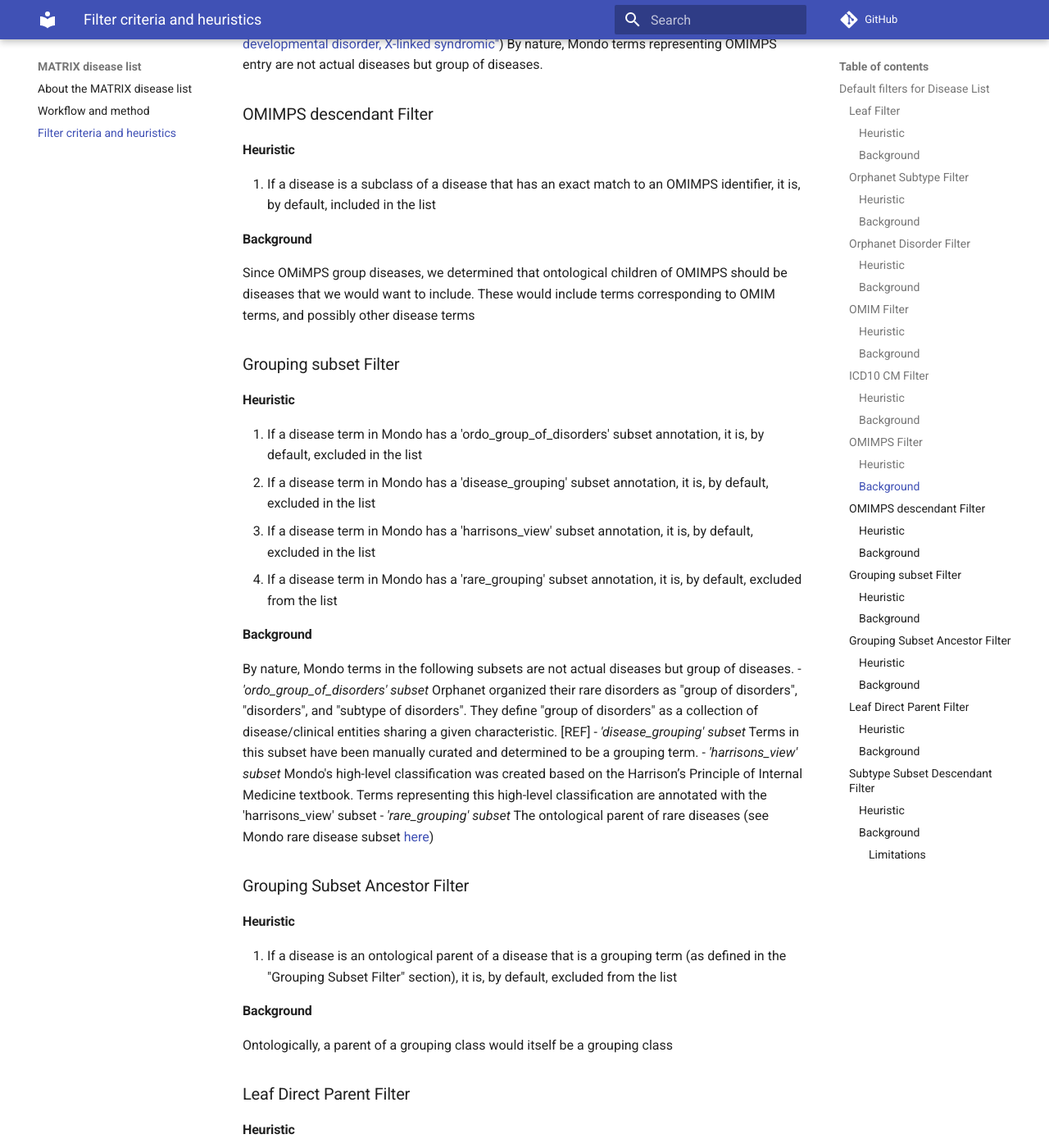
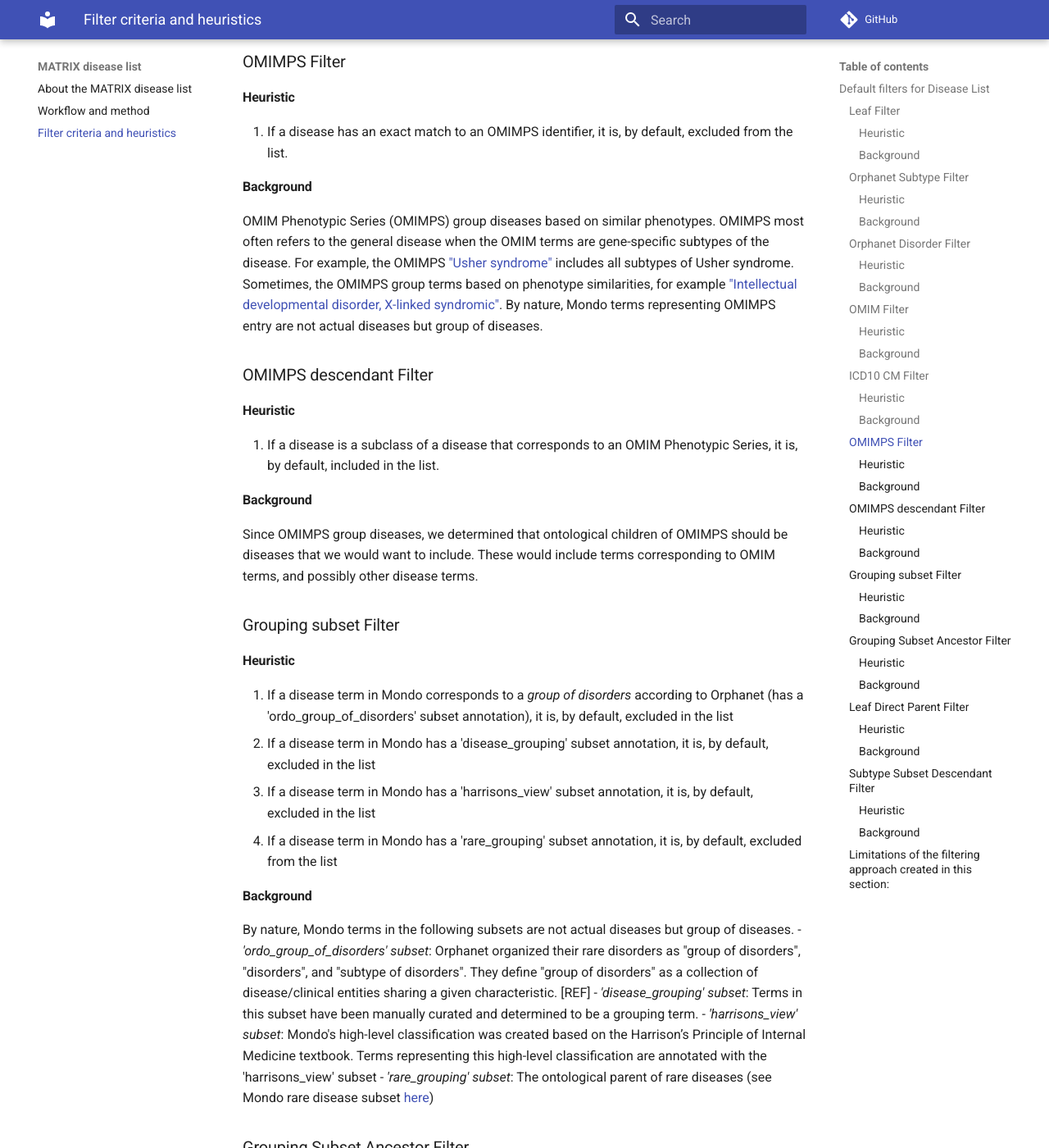
Before and after one commit to everycure-org/matrix-disease-list, an MkDocs documentation site: the page built from docs/filtering.md, in a window 1280 px wide and 1400 px high, scrolled down 2899 px. Shown: the whole window at 82% size. Built offline with MkDocs 1.6.1 and Material for MkDocs 9.7.7, drawn with Linux system fonts in a browser that asks for light colours; comment, search, counter and statistics services are not loaded; some of the changed text lies outside the part shown.

Commit message:
Update documentation on filtering
Adding table of contents, editing some of the sections.

```diff
--- a/docs/filtering.md
+++ b/docs/filtering.md
@@ -1,38 +1,54 @@
 ## Default filters for Disease List
 
 Here we outline and motivate the various filters we apply to construct the _diagnosable, clinically actionable diseases_.
+
 As described in our [workflow specification](workflow.md), these filters serve as _heuristics_ and are gradually overwritten by community and internal expert feedback.
 
-_List of current heurstics_:
+_List of current heurstics_ for the MATRIX disease list:
 
+- INCLUDE all [leaf classes](#leaf-filter)
+- INCLUDE all [direct parents of leaf classes](#filter-leaf) IF
+    - they are [mapped to ICD10 categories](#filter-icd10) OR
+    - they [correspond to OMIM diseases](#filter-omim) OR
+    - they [correspond to descendants of OMIM Phenotypic Series (OMIMPS)](#filter-omimps-descendants)
+    - they [correspond to Orphanet Disorders](#filter-orphanet-disorder)
+    - they [correspond to Orphanet Subtypes](#filter-orphanet-subtypes)
+
+<a id="filter-leaf"></a>
 
 ### Leaf Filter
 
 #### Heuristic
 
-1. If a disease has no ontological children, it is, by default, included in the list
+1. If a disease has no ontological children, it is, by default, included in the list.
 
 #### Background
 
-"Leaf diseases", ie the most specific disease terms in the ontology, most often represent disease subtypes. For genetic diseases, these represents diseases caused by variation in a specific gene.
+"Leaf diseases", ie the most specific disease terms in the ontology, most often represent specific diagnosable diseases.
+For genetic diseases, these represents diseases caused by variation in a specific gene.
+
+<a id="filter-orphanet-subtype"></a>
 
 ### Orphanet Subtype Filter
 
 #### Heuristic
 
-1. If a disease term in Mondo has a 'ordo_subtype_of_a_disorder' subset annotation, it is, by default, included in the list
+1. If a disease term in Mondo corresponds to a subtype of a disorder according to [Orphanet](https://www.orpha.net/), it is, by default, included in the list.
 
 #### Background
 
-Orphanet organized their rare disorders as "group of disorders", "disorders", and "subtype of disorders". They define "subtype of disorders" as sub-forms of a disease based on distinct presentation, etiology, or histological aspect. [REF]
+Orphanet organized their rare disorders as "group of disorders", "disorders", and "subtype of disorders".
+They define "subtype of disorders" as sub-forms of a disease based on distinct presentation, etiology, or histological aspect, [see details here](https://www.orpha.net/pdfs/orphacom/cahiers/docs/GB/eproc_disease_inventory_R1_Nom_Dis_EP_04.pdf).
 The Mondo disease terms representing diseases considered as "subtype of disorders" in Orphanet are annotated with the 'ordo_subtype_of_a_disorder' subset.
 These diseases are most often the most specific disease terms (most often "lead diseases").
+
+<a id="filter-orphanet-disorder"></a>
 
 ### Orphanet Disorder Filter
 
 #### Heuristic
 
-1. If a disease term in Mondo has a 'ordo_disorder' subset annotation, it is, by default, included in the list
+1. If a disease term in Mondo corresponds to an Orphanet disorder, it is, by default, included in the list [CHECK!].
 
 #### Background
 
@@ -40,24 +56,28 @@
 Orphanet conciders this level of classification as "diagnosable" disorder.
 These diseases are most often the ontological parents of "disease subtypes"
 
+<a id="filter-omim"></a>
 
 ### OMIM Filter
 
 #### Heuristic
 
-1. If a disease has an exact match to an OMIM identifier (ie disease entry), it is, by default, included in the list
+1. If a disease has an exact match to an OMIM identifier (ie disease entry), it is, by default, included in the list [CHECK!].
 
 #### Background
 
-The Online Mendelian Inheritance in Man (OMIM, https://www.omim.org/) catalogs human genes and genetic disorders and traits. All OMIM genetic disorders are represented in Mondo as a Mondo term with an "equivalent" (ie exact) cross-reference to OMIM.
-We concider OMIM diseases/disorders as diagnosable (since they are reported in the database)
+The Online Mendelian Inheritance in Man (OMIM, https://www.omim.org/) catalogs human genes and genetic disorders and traits.
+All OMIM genetic disorders have direct, equivalent correspondences in Mondo.
+We concider OMIM diseases/disorders as diagnosable (since they are reported in the database).
+
+<a id="filter-icd10"></a>
 
 ### ICD10 CM Filter
 
 #### Heuristic
 
-1. If a disease has an exact match to an ICD 10 category code, it is, by default, included in the list
-1. If a disease has an exact match to an ICD 10 chapter or chapter header code, it is, by default, excluded from the list
+1. If a disease has an exact match to an ICD 10 category code, it is, by default, included in the list.
+1. If a disease has an exact match to an ICD 10 chapter or chapter header code, it is, by default, excluded from the list.
 
 #### Background
 
@@ -77,34 +97,41 @@
 
 However, it's important to note that not all codes with periods are billable. Some may require additional digits for specificity. The exact rules can vary slightly depending on the specific implementation of ICD-10 (such as ICD-10-CM in the United States), but generally, the most specific codes (usually those with periods) are the billable ones.
 
+<a id="filter-omimps"></a>
+
 ### OMIMPS Filter
 
 #### Heuristic
 
-1. If a disease has an exact match to an OMIMPS identifier, it is, by default, excluded from the list
+1. If a disease has an exact match to an OMIMPS identifier, it is, by default, excluded from the list.
 
 #### Background
 
 OMIM Phenotypic Series (OMIMPS) group diseases based on similar phenotypes.
-OMIMPS most often refers to the general disease when the OMIM terms are gene-specific subtypes of the disease. For example, the OMIM-PS ["Usher syndrome"](https://www.omim.org/phenotypicSeries/PS276900) includes all subtypes of Usher syndrome.
-Sometimes, the OMIMPS group terms based on phenotype similarities. (for example: ["Intellectual developmental disorder, X-linked syndromic"](https://www.omim.org/phenotypicSeries/PS309510))
+OMIMPS most often refers to the general disease when the OMIM terms are gene-specific subtypes of the disease. For example, the OMIMPS ["Usher syndrome"](https://www.omim.org/phenotypicSeries/PS276900) includes all subtypes of Usher syndrome.
+Sometimes, the OMIMPS group terms based on phenotype similarities, for example ["Intellectual developmental disorder, X-linked syndromic"](https://www.omim.org/phenotypicSeries/PS309510).
 By nature, Mondo terms representing OMIMPS entry are not actual diseases but group of diseases.
+
+<a id="filter-omimps-descendant"></a>
 
 ### OMIMPS descendant Filter
 
 #### Heuristic
 
-1. If a disease is a subclass of a disease that has an exact match to an OMIMPS identifier, it is, by default, included in the list
+1. If a disease is a subclass of a disease that corresponds to an OMIM Phenotypic Series, it is, by default, included in the list.
 
 #### Background
 
-Since OMiMPS group diseases, we determined that ontological children of OMIMPS should be diseases that we would want to include. These would include terms corresponding to OMIM terms, and possibly other disease terms
+Since OMIMPS group diseases, we determined that ontological children of OMIMPS should be diseases that we would want to include.
+These would include terms corresponding to OMIM terms, and possibly other disease terms.
+
+<a id="filter-grouping-subset"></a>
 
 ### Grouping subset Filter
 
 #### Heuristic
 
-1. If a disease term in Mondo has a 'ordo_group_of_disorders' subset annotation, it is, by default, excluded in the list
+1. If a disease term in Mondo corresponds to a _group of disorders_ according to Orphanet (has a 'ordo_group_of_disorders' subset annotation), it is, by default, excluded in the list
 1. If a disease term in Mondo has a 'disease_grouping' subset annotation, it is, by default, excluded in the list
 1. If a disease term in Mondo has a 'harrisons_view' subset annotation, it is, by default, excluded in the list
 1. If a disease term in Mondo has a 'rare_grouping' subset annotation, it is, by default, excluded from the list
@@ -112,48 +139,49 @@
 #### Background
 
 By nature, Mondo terms in the following subsets are not actual diseases but group of diseases.
-- _'ordo_group_of_disorders' subset_
-Orphanet organized their rare disorders as "group of disorders", "disorders", and "subtype of disorders". They define "group of disorders" as a collection of disease/clinical entities sharing a given characteristic. [REF]
-- _'disease_grouping' subset_
-Terms in this subset have been manually curated and determined to be a grouping term.
-- _'harrisons_view' subset_
-Mondo's high-level classification was created based on the Harrison’s Principle of Internal Medicine textbook. Terms representing this high-level classification are annotated with the 'harrisons_view' subset
-- _'rare_grouping' subset_
-The ontological parent of rare diseases (see Mondo rare disease subset [here](https://mondo.readthedocs.io/en/latest/editors-guide/rare-disease-subset/))
+- _'ordo_group_of_disorders' subset_: Orphanet organized their rare disorders as "group of disorders", "disorders", and "subtype of disorders". They define "group of disorders" as a collection of disease/clinical entities sharing a given characteristic. [REF]
+- _'disease_grouping' subset_: Terms in this subset have been manually curated and determined to be a grouping term.
+- _'harrisons_view' subset_: Mondo's high-level classification was created based on the Harrison’s Principle of Internal Medicine textbook. Terms representing this high-level classification are annotated with the 'harrisons_view' subset
+- _'rare_grouping' subset_: The ontological parent of rare diseases (see Mondo rare disease subset [here](https://mondo.readthedocs.io/en/latest/editors-guide/rare-disease-subset/))
+
+<a id="filter-grouping-subset-ancestor"></a>
 
 ### Grouping Subset Ancestor Filter
 
 #### Heuristic
 
-1. If a disease is an ontological parent of a disease that is a grouping term (as defined in the "Grouping Subset Filter" section), it is, by default, excluded from the list
+1. If a disease is an ontological parent of a disease that is a grouping term (as defined in the "Grouping Subset Filter" section), it is, by default, excluded from the list.
 
 #### Background
 
-Ontologically, a parent of a grouping class would itself be a grouping class
+Ontologically, a parent of a grouping class would itself be a grouping class.
+
+<a id="filter-direct-parent"></a>
 
 ### Leaf Direct Parent Filter
 
 #### Heuristic
 
 1. This filter indicates if a disease is a direct parent of a leaf term
-1. This filter is for information purposes and is not used to include/exclude terms from the list.
+1. This filter is for information purposes and is not used to include/exclude terms from the list [NOT TRUE!].
 
 #### Background
 
-This filter exists for information purposes. We think that the majority of the "leaf direct parent" would also be in the "orphanet disorder" subset and in the "OMIM" subset, and therefore whould be included in the list
+This filter exists for information purposes. We think that the majority of the "leaf direct parent" would also be in the "orphanet disorder" subset and in the "OMIM" subset, and therefore whould be included in the list.
+
+<a id="filter-subtype-descendant"></a>
 
 ### Subtype Subset Descendant Filter
 
 #### Heuristic
 
-1. This filter indicates if a disease is an ontological child of a "subtype of disorders" term
+1. This filter indicates if a disease is an ontological child of a "subtype of disorders" term.
 1. This filter is for information purposes and is not used to include/exclude terms from the list.
 
 #### Background
 
 This filter exists for information purposes. We think that the majority of the "orphanet subtype of disorder" would be leaf terms as they are specific. However, if there is a term that is an ontological child of an "orphanet subtype of disorder", it might need to be be included in the list .
 
+### Limitations of the filtering approach created in this section:
 
-##### Limitations
-
-- Mondo mappings to ICD10CM are currently incomplete
+- Mondo mappings to ICD10CM are currently incomplete, therefore the filter will result in false positives and false negatives.
```
